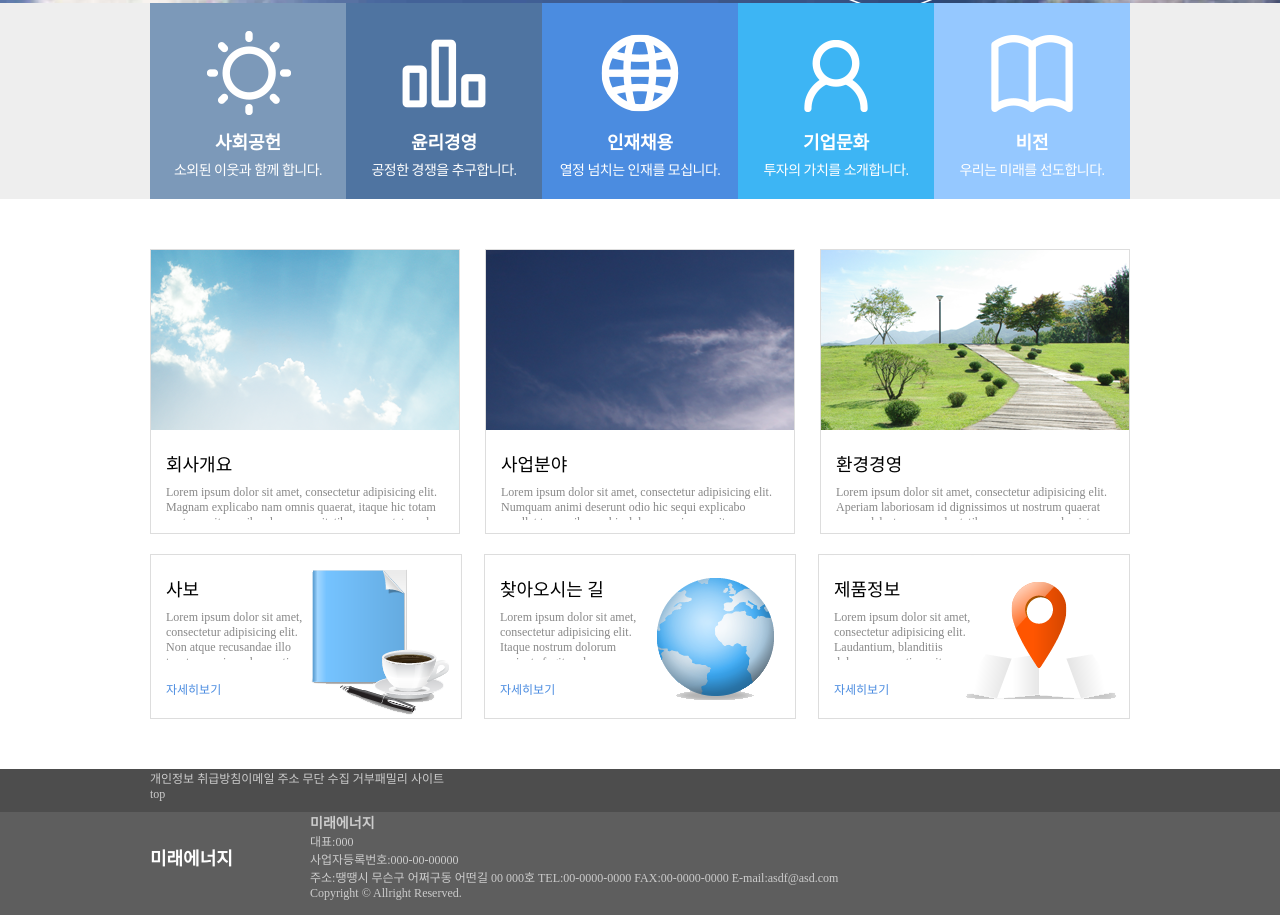
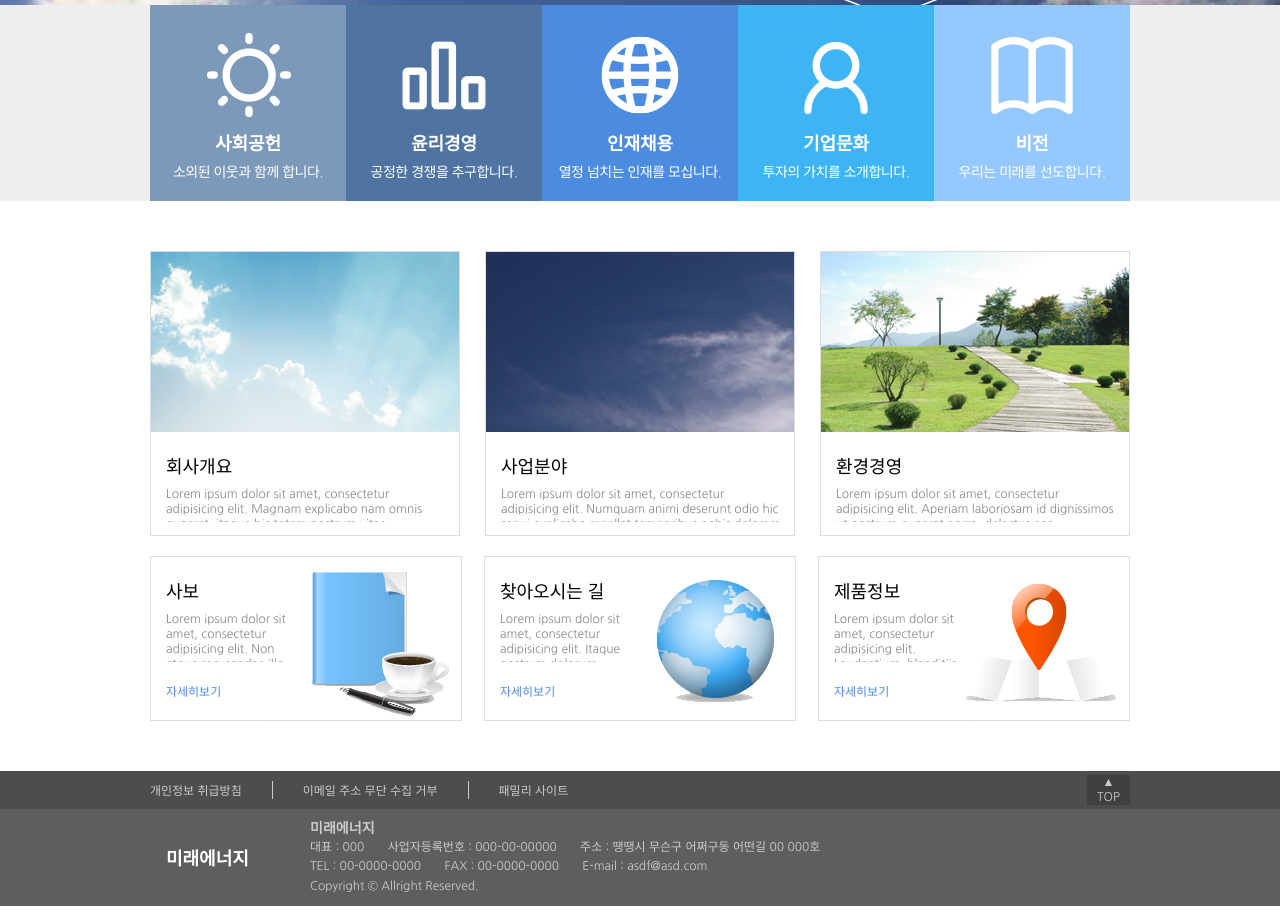
Before and after one commit to eoneu17/project01, a plain HTML site: page index.html in a window 1280 px wide. Shown: the part 546-1461 px from the top of the page. Drawn offline with Linux system fonts and the light colour scheme.

Commit message:
project 01 완성

```diff
--- a/css/style.css
+++ b/css/style.css
@@ -1,7 +1,10 @@
 @charset "UTF-8";
-ul, .main nav, .picture, .icon, section .fwrap {
-  display: -webkit-flex;
-  display: -ms-flex;
+@import url('https://fonts.googleapis.com/css?family=Nanum+Gothic');
+body {
+  font-family: 'Nanum Gothic', sans-serif;
+}
+
+ul, .main nav, .picture, .icon, .fwrap {
   display: flex;
 }
 
@@ -49,8 +52,11 @@ ul, .main nav, .picture, .icon, section .fwrap {
   padding: 12px;
 }
 
-h1 {
-  text-align: center;
+header h1 {
+  position: absolute;
+  top: 50%;
+  left: 50%;
+  transform: translate(-50%, -50%);
 }
 
 .toggleIcon {
@@ -110,7 +116,6 @@ header [class*=bar] {
   width: 100%;
   height: 400px;
   background: url(../img/banner.jpg) no-repeat center;
-  -webkit-background-size: cover;
   background-size: cover;
 }
 
@@ -142,9 +147,6 @@ header [class*=bar] {
   /* Chrome10-25,Safari5.1-6 */
   background: radial-gradient(ellipse at center, rgba(255, 255, 163, 1) 1%, rgba(255, 255, 255, 0) 60%);
   /* W3C, IE10+, FF16+, Chrome26+, Opera12+, Safari7+ */
-  -webkit-transition: transform .5s;
-  -o-transition: transform .5s;
-  transition: transform .5s;
   transition: transform .5s;
 }
 
@@ -165,10 +167,16 @@ header [class*=bar] {
 
 .text span {
   background: linear-gradient(to bottom, #ffffff, #d6d6d6);
-  background: -moz-linear-gradient(to bottom, #ffffff, #d6d6d6);
-  background: -webkit-linear-gradient(to bottom, #ffffff, #d6d6d6);
+  background-clip: text;
   -webkit-background-clip: text;
-  -webkit-text-fill-color: transparent;
+  color: transparent;
+}
+
+@media screen and (-ms-high-contrast: active), (-ms-high-contrast: none) {
+  .text span {
+    background: none;
+    color: #fff;
+  }
 }
 
 .subt {
@@ -371,40 +379,62 @@ p.blue {
 /* contents end */
 
 /* footer start */
-footer{
+
+footer {
   color: #ccc;
   font-size: 12px;
 }
 
-footer nav{
+footer nav {
   background: #4d4d4d;
-  height: 43px;
 }
 
-footer section{
-  background: #5e5e5e;
-  height: 103px;
+footer ul {
+  padding: 10px 0;
 }
 
-.fwrap{
-  justify-content: flex-start;
-  -ms-align-items: center;
+footer section {
+  padding: 10px 0;
+  background: #5e5e5e;
+}
+
+footer h1 {
+  color: #fff;
+  flex-basis: 160px;
+  text-align: left;
+  text-indent: 1rem;
+}
+
+.fwrap {
   align-items: center;
 }
 
-footer h1{
-  color: #fff;
-  flex-basis: 160px;
-  text-align: left;
+nav .fwrap {
+  justify-content: space-between;
 }
 
-nav>.fwrap{
-  position: relative;
+footer li {
+  padding: 0 30px;
+  border-left: 1px solid #ccc;
 }
-.topbtn{
-  right: 0;
+
+footer li:first-child {
+  border-left: none;
+  padding-left: 0;
 }
-.fwrap>ul{
-  -ms-align-items: center;
-  align-items: center;
+
+footer .topbtn {
+  padding: 0 10px;
+  background: #404040;
+  text-align: center;
 }
+
+footer article {
+  line-height: 1.2rem;
+}
+
+footer span {
+  padding-right: 20px;
+}
+
+/* footer end */
--- a/index.html
+++ b/index.html
@@ -118,7 +118,8 @@
       <article class="i1">
         <h2>사보</h2>
         <p>Lorem ipsum dolor sit amet, consectetur adipisicing elit. Non atque recusandae illo tenetur aperiam obcaecati molestiae, tempora consequuntur necessitatibus. Accusantium officiis accusamus repellat deserunt, magnam delectus minima tempora saepe
-          dolorum.</p>
+          dolorum.
+        </p>
         <p class="blue">자세히보기 &#26;</p>
         <div></div>
       </article>
@@ -147,7 +148,7 @@
           <li>이메일 주소 무단 수집 거부</li>
           <li>패밀리 사이트</li>
         </ul>
-        <div class="topbtn">top</div>
+        <div class="topbtn">&#9650;<br>TOP</div>
       </div>
     </nav>
     <section>
@@ -155,12 +156,16 @@
         <h1>미래에너지</h1>
         <article>
           <h3>미래에너지</h3>
-          <p>대표:000</p>
-          <p>사업자등록번호:000-00-00000</p>
-          <adress>주소:땡땡시 무슨구 어쩌구동 어떤길 00 000호</adress>
-          <tel>TEL:00-0000-0000</tel>
-          <tel>FAX:00-0000-0000</tel>
-          <email>E-mail:asdf@asd.com</email>
+          <div class="fl2">
+            <span>대표 : 000</span>
+            <span>사업자등록번호 : 000-00-00000</span>
+            <span>주소 : 땡땡시 무슨구 어쩌구동 어떤길 00 000호</span>
+          </div>
+          <div class="fl3">
+            <span>TEL : 00-0000-0000</span>
+            <span>FAX : 00-0000-0000</span>
+            <span>E-mail : asdf@asd.com</span>
+          </div>
           <p>Copyright &copy; Allright Reserved.</p>
         </article>
       </div>
```
